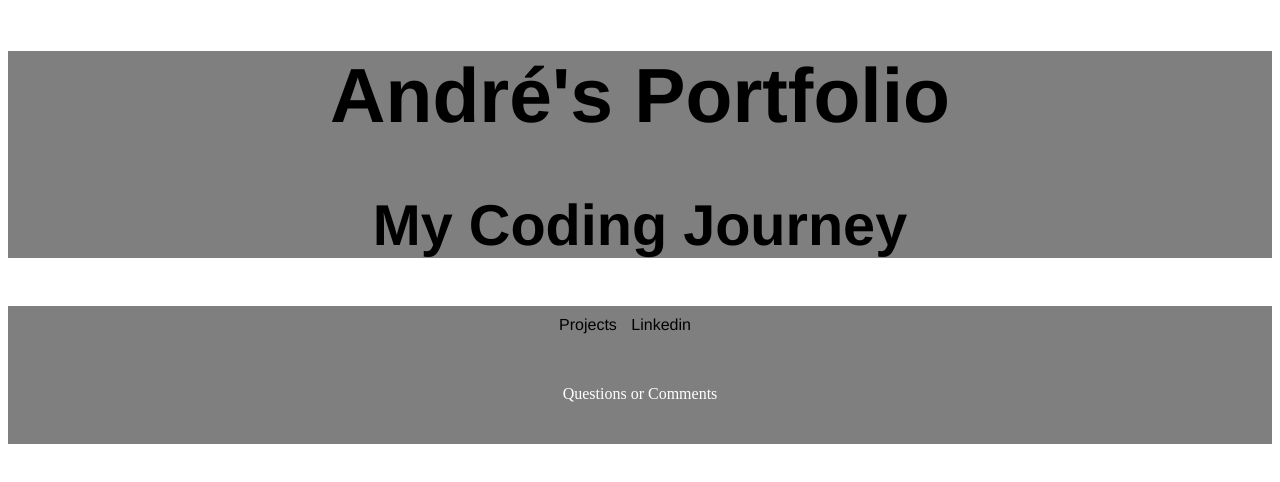
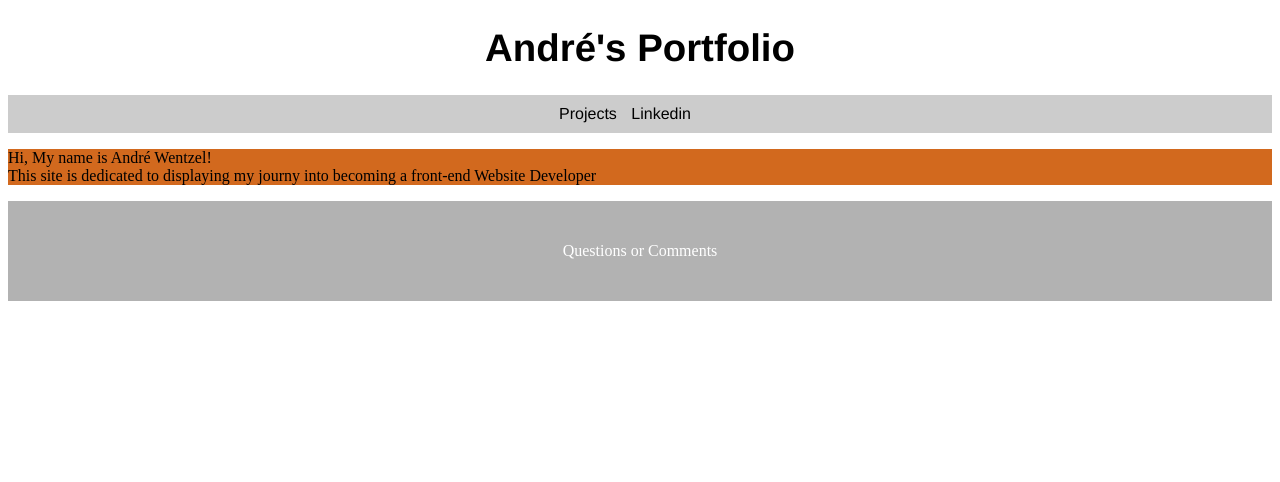
Before and after one commit to Awentzelza/Code-Portfolio, a plain HTML site: page index.html in a window 1280 px wide. Drawn offline with Linux system fonts and the light colour scheme.

Commit message:
Style Sheet changes

```diff
--- a/index.html
+++ b/index.html
@@ -12,7 +12,6 @@
 
     <header>
         <h1>André's Portfolio</h1>
-        <h2>My Coding Journey</h2>
     </header>
 
     <nav>
@@ -24,11 +23,13 @@
     </nav>
 
     <main>
-
+        <div><p>Hi, My name is André Wentzel!    <br>This site is dedicated to displaying my journy into becoming a front-end Website Developer</p></div>
     </main>
 
-    <footer>
-        <p> <a href="mailto:andre@wentzelza.com?Subject=Coding Portfolio Questions">Questions or Comments</a>    </p>
-    </footer>
 </body>
+
+<footer>
+    <p> <a href="mailto:andre@wentzelza.com?Subject=Coding Portfolio Questions">Questions or Comments</a>    </p>
+</footer>
+
 </html>
--- a/stylesheet.css
+++ b/stylesheet.css
@@ -4,15 +4,14 @@ body {
 
 header {
     font-family: helvetica;
-    background: rgba(0, 0, 0, 0.50);
     color: black;
     text-align: center;
-    font-size: 3vw;
+    font-size: 1.5vw;
 }
 
 nav {
     font-family: helvetica;
-    background-color: rgba(0, 0, 0, 0.5);
+    background-color: rgba(0, 0, 0, 0.2);
     padding-top: 10px;
     padding-bottom: 10px;
     text-align: center;
@@ -25,8 +24,11 @@ nav a {
     padding-left: 5px;
 }
 
+main {
+    background-color: chocolate;
+}
 footer {
-    background-color: rgba(0, 0, 0, 0.50);
+    background-color: rgba(0, 0, 0, 0.30);
     text-align: center;
     padding-top: 25px;
     padding-bottom: 25px;
```
